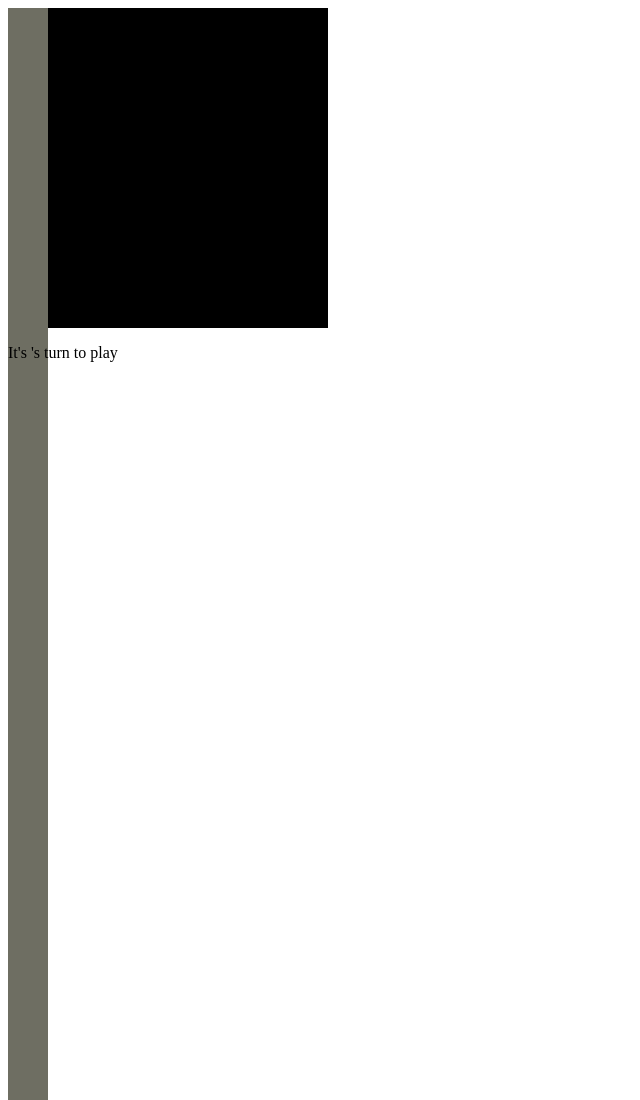
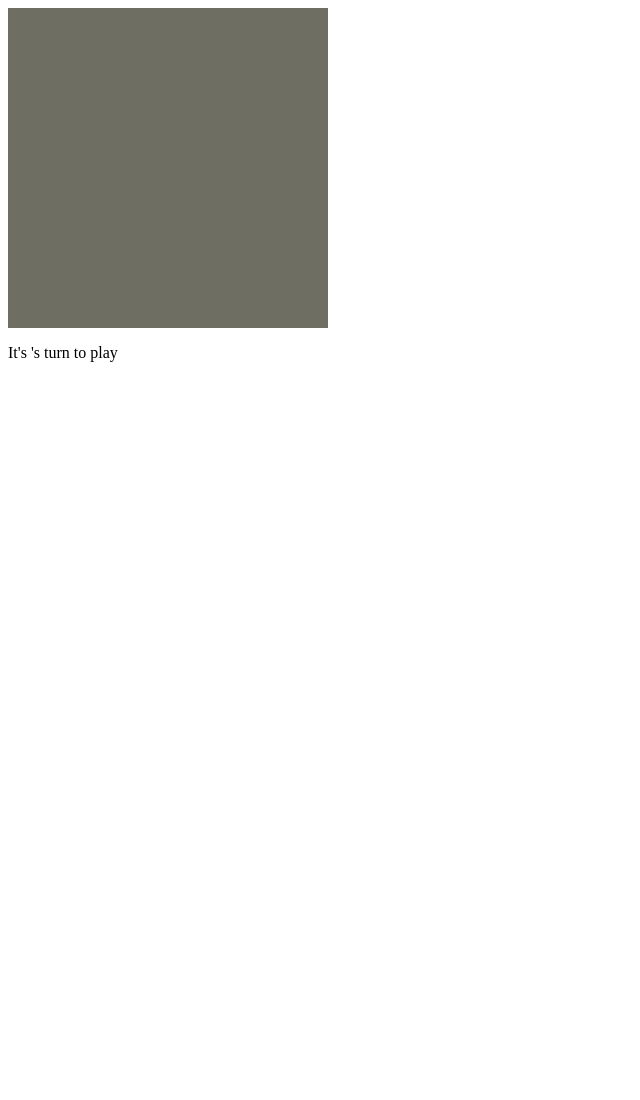
Before and after one commit to Fadi-Haddad/chess.js, a plain HTML site: page index.html in a window 1280 px wide. Shown: the top 1100 px of the page, without its empty margins (0-640 px from the left). After the commit the page ends 800 px from the top, so only its background shows below. Drawn offline with Linux system fonts and the light colour scheme.

Commit message:
Fix wrap for squares on board

```diff
--- a/styles.css
+++ b/styles.css
@@ -1,12 +1,15 @@
 #gameboard{
 width: 320px;
 height: 320px;
-background-color:black;
+display: flex;
+flex-wrap: wrap;
 }
+
 .square{
 width: 40px;
 height: 40px;
 }
+
 .beige{
     background-color: rgb(110, 110, 98);
 }
```
